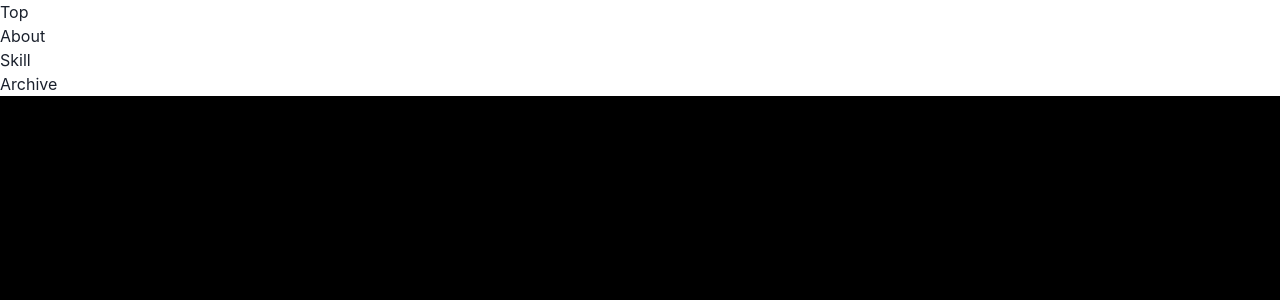
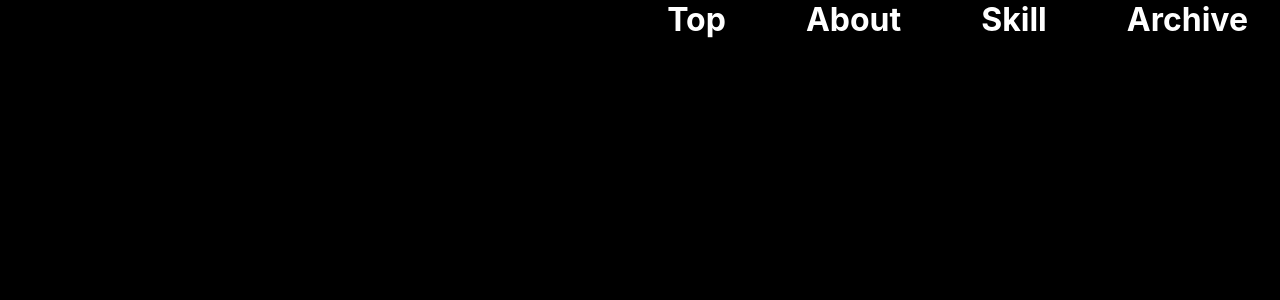
Before and after one commit to RikutoOgaki/portfolio-v2, a Next.js app: page / in a window 1280 px wide. Shown: the top 300 px of the page. Built offline with nearby package versions, Linux system fonts and the light colour scheme.

Commit message:
Headerを完成させる

```diff
--- a/src/components/Header.tsx
+++ b/src/components/Header.tsx
@@ -5,11 +5,11 @@ export default function Header() {
     return (
         <>
             <header className={style.head}>
-                <ul className={style.link}>
-                    <li className={style.Itemlink}><Link href={''}>Top</Link></li>
-                    <li className={style.Itemlink}><Link href={''}>About</Link></li>
-                    <li className={style.Itemlink}><Link href={''}>Skill</Link></li>
-                    <li className={style.Itemlink}><Link href={''}>Archive</Link></li>
+                <ul className={style.list}>
+                    <li className={style.itemList}><Link href={''}>Top</Link></li>
+                    <li className={style.itemList}><Link href={''}>About</Link></li>
+                    <li className={style.itemList}><Link href={''}>Skill</Link></li>
+                    <li className={style.itemList}><Link href={''}>Archive</Link></li>
                 </ul>
             </header>
         </>
--- a/src/styles/components/header.module.scss
+++ b/src/styles/components/header.module.scss
@@ -0,0 +1,21 @@
+.head {
+    width: 100%;
+    height: 5vh;
+    display: flex;
+    justify-content: flex-end;
+    align-items: center;
+    background-color: #000000;
+
+    .list {
+        display: flex;
+        gap: 5rem;
+        padding: 2rem;
+        list-style: none;
+
+        .itemList {
+            font-size: 2rem;
+            font-weight: bold;
+            color: #ffffff;
+        }
+    }
+}
```
